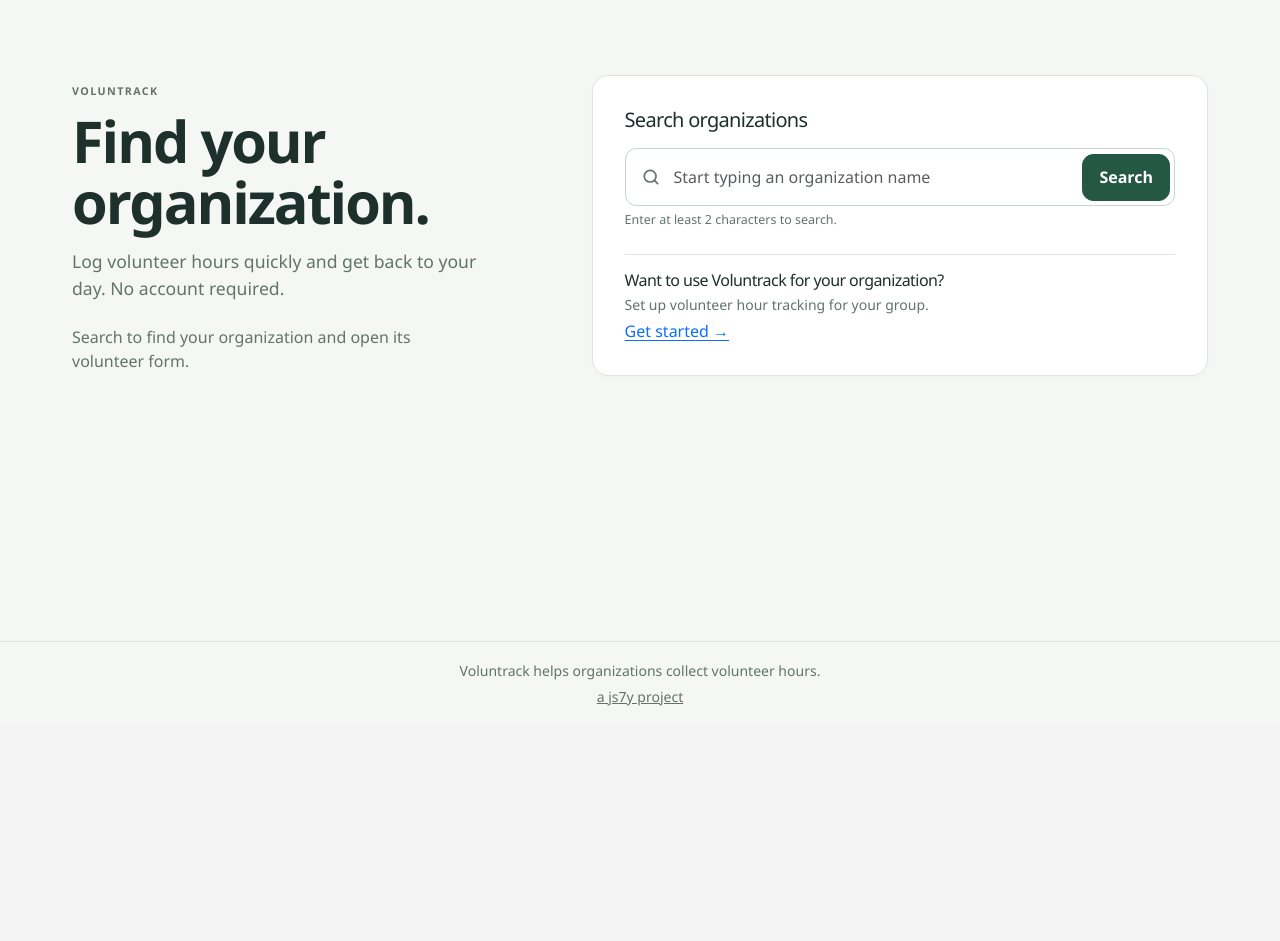
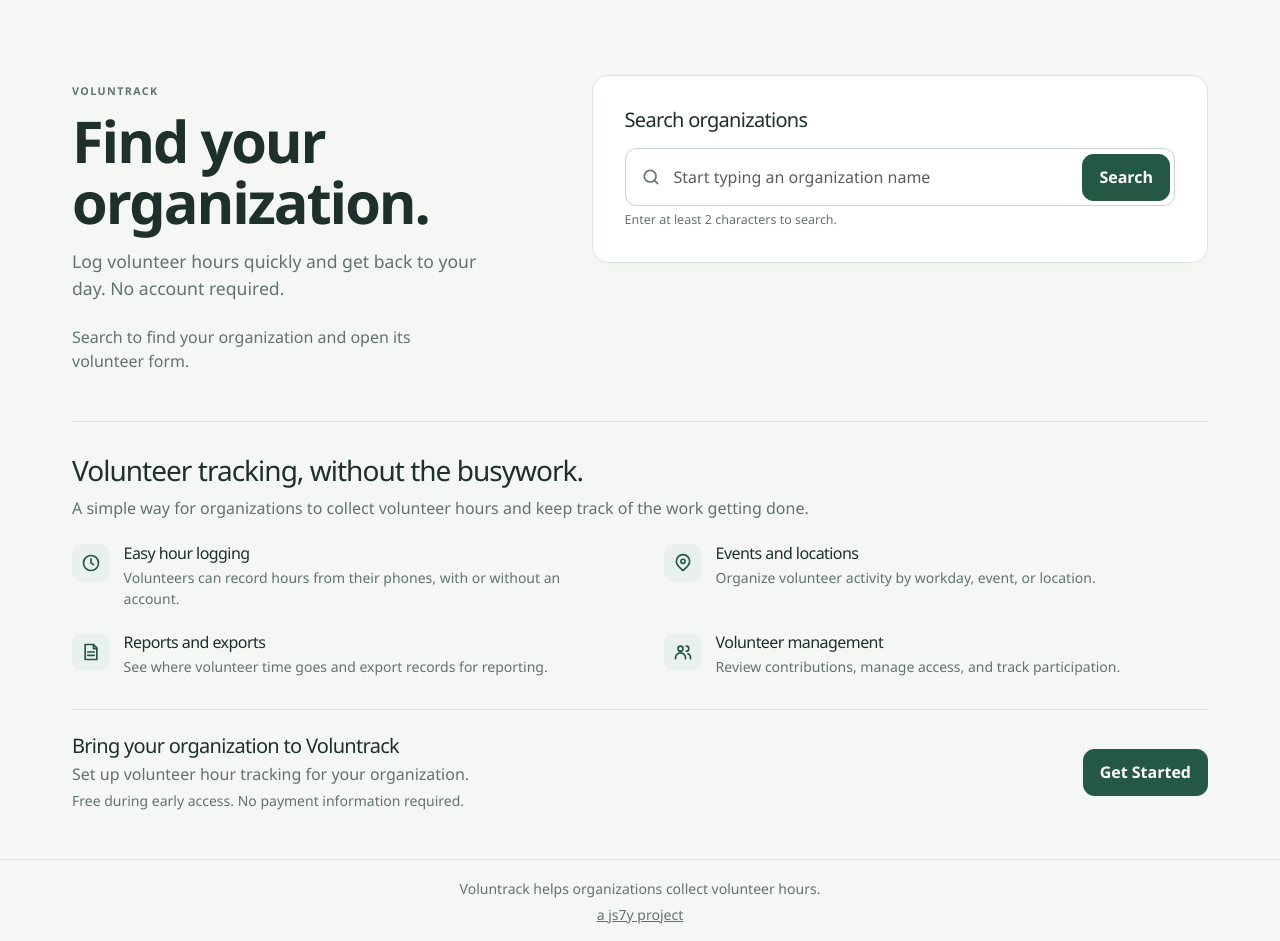
Before and after one commit to duda-salisbury/voluntrack, a Laravel app: page / in a window 1280 px wide. Shown: the part 77-1018 px from the top of the page. Before the commit the page ends 783 px from the top, so only its background shows below. Run offline with Laravel 12, Linux system fonts and the light colour scheme; style sheets or scripts are compiled from the project's sources; parts of the project's set-up code (start-up, migrations or seed data) failed here and were passed over.

Commit message:
more homepage stuffs

```diff
--- a/resources/css/app.css
+++ b/resources/css/app.css
@@ -98,6 +98,14 @@ a { text-underline-offset: .18em; }
 .landing-intro { max-width: 420px; color: var(--vt-muted); font-size: 1.1rem; line-height: 1.5; margin: 1rem 0 1.5rem; }
 .landing-copy > .text-muted { max-width: 380px; }
 .landing-search { min-width: 0; }
+.landing-details { max-width: 1160px; }
+.public-shell.home-page main > .landing-details { padding-top: clamp(2rem, 4vw, 3rem); }
+.landing-features { border-top: 1px solid var(--vt-line); padding-top: clamp(1.5rem, 3vw, 2rem); }
+.landing-feature-grid { display: grid; grid-template-columns: repeat(2, minmax(0, 1fr)); gap: 1.5rem 3rem; }
+.landing-feature { display: flex; align-items: flex-start; gap: .85rem; }
+.landing-feature-icon { display: grid; place-items: center; flex: 0 0 38px; height: 38px; border-radius: .65rem; color: var(--vt-green); background: #e8f1eb; }
+.landing-feature p { color: var(--vt-muted); font-size: .875rem; line-height: 1.5; margin: 0; }
+.landing-onboarding { display: flex; flex-wrap: wrap; align-items: center; justify-content: space-between; gap: 1rem; margin-top: 2rem; padding-top: 1.5rem; border-top: 1px solid var(--vt-line); }
 .search-controls { display: flex; align-items: center; gap: .35rem; padding: .25rem; border: 1px solid #c8d5cc; border-radius: .7rem; background: #fff; }
 .search-controls:focus-within { border-color: #52836b; box-shadow: 0 0 0 .2rem #24574420; }
 .search-input { display: flex; align-items: center; gap: .6rem; flex: 1; min-width: 0; }
@@ -156,6 +164,7 @@ a { text-underline-offset: .18em; }
     .landing-copy h1 { font-size: 2rem; }
     .landing-intro { font-size: 1rem; margin: .65rem 0 1rem; }
     .landing-copy > .text-muted { font-size: .9rem; }
+    .landing-feature-grid { grid-template-columns: minmax(0, 1fr); gap: 1rem; }
     .search-controls { display: grid; gap: .5rem; padding: 0; border: 0; background: transparent; }
     .search-controls:focus-within { box-shadow: none; }
     .search-input { border: 1px solid #c8d5cc; border-radius: .7rem; background: #fff; }
--- a/resources/views/home.blade.php
+++ b/resources/views/home.blade.php
@@ -41,8 +41,39 @@
             <div id="org-results" class="landing-results" aria-live="polite">
                 @include('home-results')
             </div>
-            <div class="border-top mt-4 pt-3"><h2 class="h6 mb-1">Want to use Voluntrack for your organization?</h2><p class="small text-muted mb-1">Set up volunteer hour tracking for your group.</p><a href="{{ route('organization-requests.create') }}">Get started &rarr;</a></div>
         </div>
     </section>
 </div>
+<div class="container landing-details">
+    <section class="landing-features" aria-labelledby="features-title">
+        <h2 class="h3 mb-2" id="features-title">Volunteer tracking, without the busywork.</h2>
+        <p class="text-muted mb-4">A simple way for organizations to collect volunteer hours and keep track of the work getting done.</p>
+        <div class="landing-feature-grid">
+            <div class="landing-feature">
+                <span class="landing-feature-icon"><svg width="20" height="20" viewBox="0 0 24 24" fill="none" stroke="currentColor" stroke-width="2" stroke-linecap="round" stroke-linejoin="round" aria-hidden="true"><circle cx="12" cy="12" r="9"/><path d="M12 7v5l3 2"/></svg></span>
+                <div><h3 class="h6 mb-1">Easy hour logging</h3><p>Volunteers can record hours from their phones, with or without an account.</p></div>
+            </div>
+            <div class="landing-feature">
+                <span class="landing-feature-icon"><svg width="20" height="20" viewBox="0 0 24 24" fill="none" stroke="currentColor" stroke-width="2" stroke-linecap="round" stroke-linejoin="round" aria-hidden="true"><path d="M20 10c0 5-8 11-8 11S4 15 4 10a8 8 0 1 1 16 0Z"/><circle cx="12" cy="10" r="2.5"/></svg></span>
+                <div><h3 class="h6 mb-1">Events and locations</h3><p>Organize volunteer activity by workday, event, or location.</p></div>
+            </div>
+            <div class="landing-feature">
+                <span class="landing-feature-icon"><svg width="20" height="20" viewBox="0 0 24 24" fill="none" stroke="currentColor" stroke-width="2" stroke-linecap="round" stroke-linejoin="round" aria-hidden="true"><path d="M5 3h10l4 4v14H5z"/><path d="M15 3v5h4M8 12h8M8 16h8"/></svg></span>
+                <div><h3 class="h6 mb-1">Reports and exports</h3><p>See where volunteer time goes and export records for reporting.</p></div>
+            </div>
+            <div class="landing-feature">
+                <span class="landing-feature-icon"><svg width="20" height="20" viewBox="0 0 24 24" fill="none" stroke="currentColor" stroke-width="2" stroke-linecap="round" stroke-linejoin="round" aria-hidden="true"><circle cx="9" cy="8" r="3"/><path d="M3 20v-1a6 6 0 0 1 12 0v1M16 5a3 3 0 0 1 0 6M18 14a5 5 0 0 1 3 5v1"/></svg></span>
+                <div><h3 class="h6 mb-1">Volunteer management</h3><p>Review contributions, manage access, and track participation.</p></div>
+            </div>
+        </div>
+    </section>
+    <section class="landing-onboarding" aria-labelledby="onboarding-title">
+        <div>
+            <h2 class="h5 mb-1" id="onboarding-title">Bring your organization to Voluntrack</h2>
+            <p class="text-muted mb-1">Set up volunteer hour tracking for your organization.</p>
+            <p class="small text-muted mb-0">Free during early access. No payment information required.</p>
+        </div>
+        <a href="{{ route('organization-requests.create') }}" class="btn btn-primary">Get Started</a>
+    </section>
+</div>
 @endsection
```
Also changed, not shown: tests/Feature/OrganizationRequestWorkflowTest.php (+1 -1 lines), tests/Feature/VolunteerWorkflowTest.php (+9 -0 lines).
